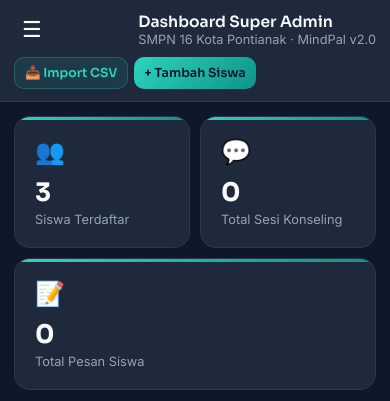
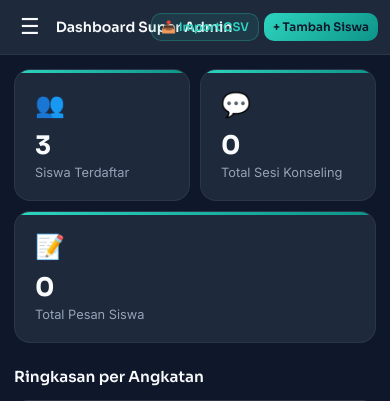
Before and after one commit to Lisss26/mindpal, a Flask app: page /admin in a window 390 px wide. Shown: the top 401 px of the page. Run offline with Flask 3, Linux system fonts and the light colour scheme; the visitor is signed in with stand-in values (Sample User, id 1); data comes from the database, SQL or seed files in the repository; data that the repository does not hold is empty.

Commit message:
Update admin.html

```diff
--- a/templates/admin.html
+++ b/templates/admin.html
@@ -47,6 +47,7 @@
     .main::-webkit-scrollbar-thumb{background:var(--navy-light);border-radius:4px;}
 
     .top-bar{padding:18px 28px;background:var(--navy-mid);border-bottom:1px solid rgba(255,255,255,0.06);display:flex;align-items:center;justify-content:space-between;flex-shrink:0;}
+    .top-bar-left{display:flex;align-items:center;gap:10px;}
     .top-bar h1{font-family:'Sora',sans-serif;font-size:1.15rem;font-weight:600;}
     .top-bar .date{font-size:0.8rem;color:var(--muted);}
     .top-actions{display:flex;gap:8px;}
@@ -188,16 +189,22 @@
         transform:translateX(-100%);
         transition:transform 0.28s cubic-bezier(0.22,1,0.36,1);
         z-index:50;
+        display:flex;flex-direction:column;
       }
       .sidebar.open{transform:translateX(0);}
+      .sb-nav{flex:1;overflow-y:auto;}
+      .sb-footer{flex-shrink:0;}
 
       .main{width:100%;height:auto;overflow:visible;}
       .menu-toggle{display:flex;align-items:center;}
 
-      .top-bar{padding:12px 14px;flex-wrap:wrap;gap:10px;}
-      .top-bar h1{font-size:0.97rem;}
-      .top-actions{flex-wrap:wrap;gap:6px;}
-      .btn-action{font-size:0.78rem;padding:7px 10px;}
+      /* Top-bar: hamburger+judul di kiri, tombol di kanan */
+      .top-bar{padding:10px 12px;gap:8px;}
+      .top-bar-left{flex:1;min-width:0;gap:8px;}
+      .top-bar h1{font-size:0.88rem;white-space:nowrap;overflow:hidden;text-overflow:ellipsis;}
+      .top-bar .date{display:none;}
+      .top-actions{flex-shrink:0;gap:5px;}
+      .btn-action{font-size:0.74rem;padding:6px 9px;}
 
       .content{padding:14px;}
 
@@ -267,12 +274,14 @@
 <!-- MAIN -->
 <div class="main">
   <div class="top-bar">
+    <div class="top-bar-left">
       <button class="menu-toggle" onclick="toggleSidebar()" aria-label="Buka menu">☰</button>
       <div>
         <h1>
           {% if role == 'superadmin' %}Dashboard Super Admin{% else %}Dashboard Guru BK — Kelas {{ angkatan }}{% endif %}
         </h1>
         <div class="date">SMPN 16 Kota Pontianak · MindPal v2.0</div>
+      </div>
     </div>
     <div class="top-actions">
       <a href="/admin/import-csv"><button class="btn-action btn-secondary">📥 Import CSV</button></a>
```
Lines whose indentation alone changed are shown as unchanged.
